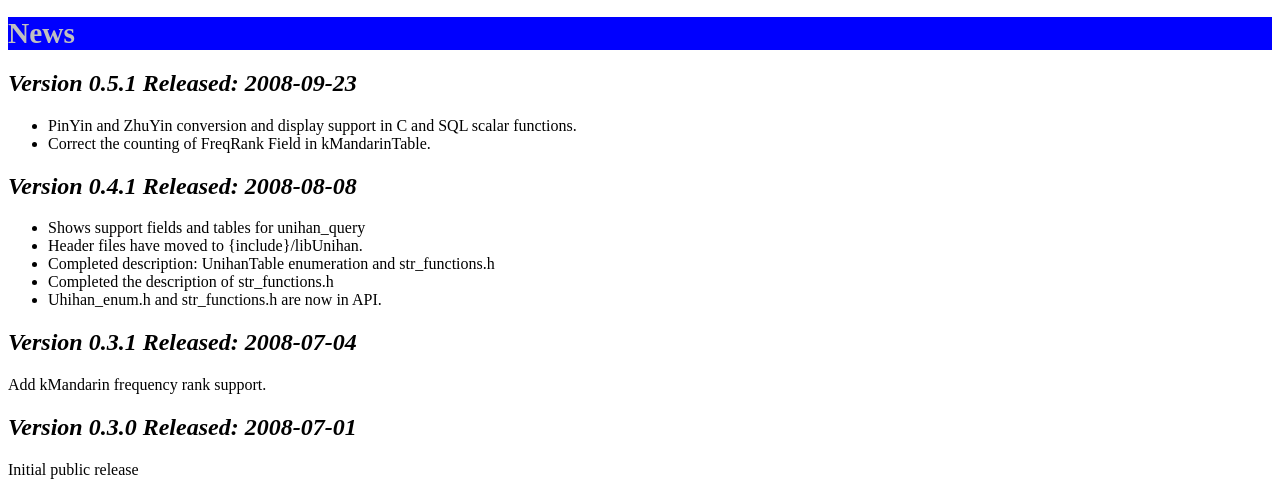
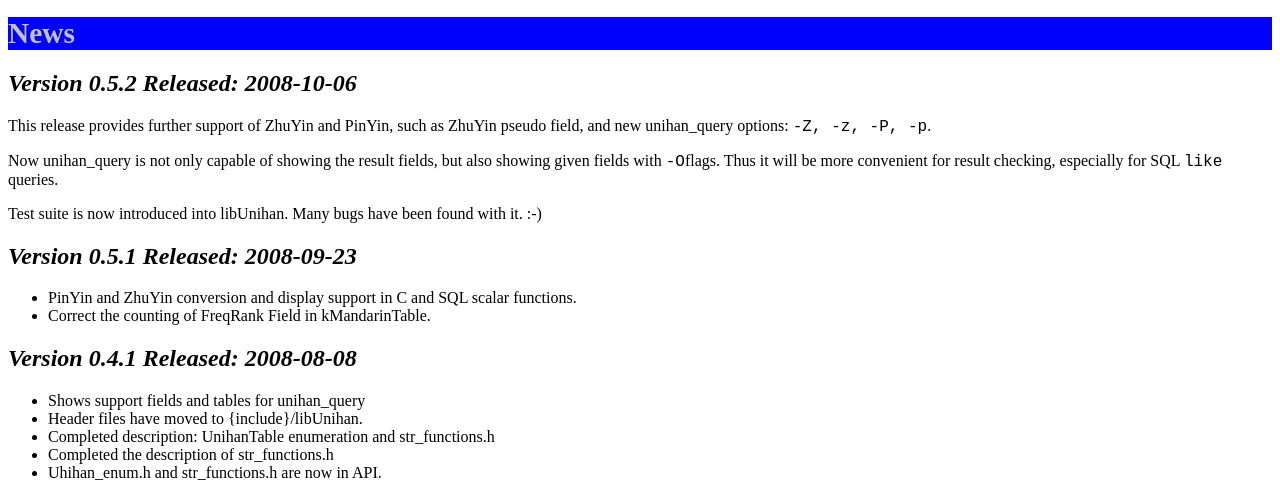
Before and after one commit to garfieldnate/libUnihan2, a plain HTML site: page www/index.html in a window 1280 px wide. Shown: the part 1067-1558 px from the top of the page. Drawn offline with Linux system fonts and the light colour scheme.

Commit message:
Ver 0.5.2
git-svn-id: https://libunihan.svn.sourceforge.net/svnroot/libunihan/trunk/libUnihan@56 74d46775-f150-0410-bae3-e96ae5f44359

```diff
--- a/www/index.html
+++ b/www/index.html
@@ -114,6 +114,16 @@ themeStart(getLanguageObject("title",getLanguageIndex(preferredLanguage)));
   </div>
   <div id="newsEn" style="position: relative; ">
       <h1>News</h1>
+      <h2>Version 0.5.2 Released: 2008-10-06</h2>
+      <p>This release provides further support of ZhuYin and PinYin, such as ZhuYin pseudo field,
+      and new unihan_query options:  <code>-Z, -z, -P, -p</code>.</p>
+      <p>Now unihan_query is not only capable of showing the result fields, but
+      also showing given fields with <code>-O</code>flags. Thus it will be
+      more convenient for result checking, especially for SQL <code>like</code>
+      queries.</p>
+      <p>Test suite is now introduced into libUnihan. Many bugs have been
+      found with it. :-)</p>
+
       <h2>Version 0.5.1 Released: 2008-09-23</h2>
       <ul>
 	  <li>PinYin and ZhuYin conversion and display support in C and SQL
```
Also changed, not shown: www/development.html (+3 -1 lines), CMakeLists.txt, install_manifest.txt, 3 other files.
